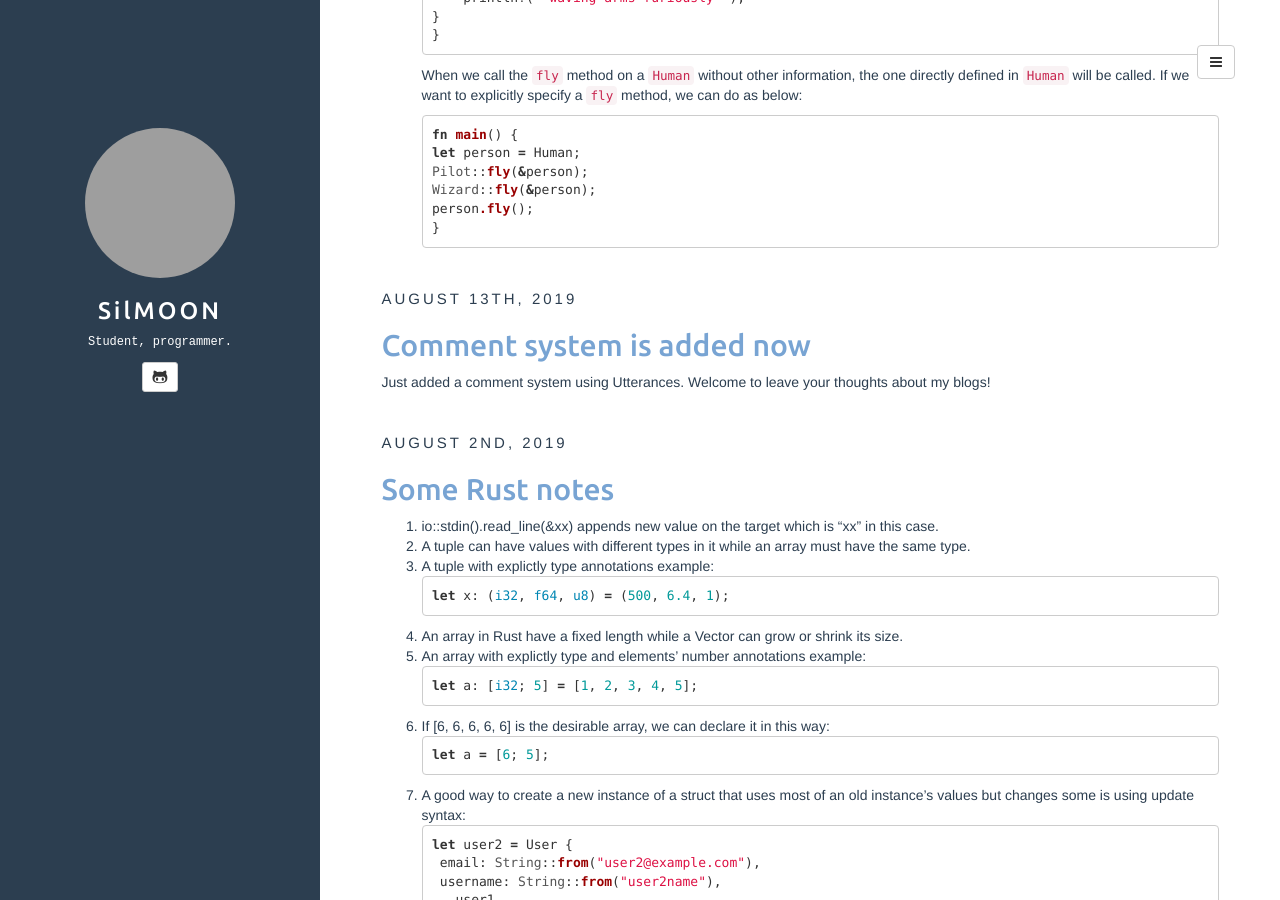
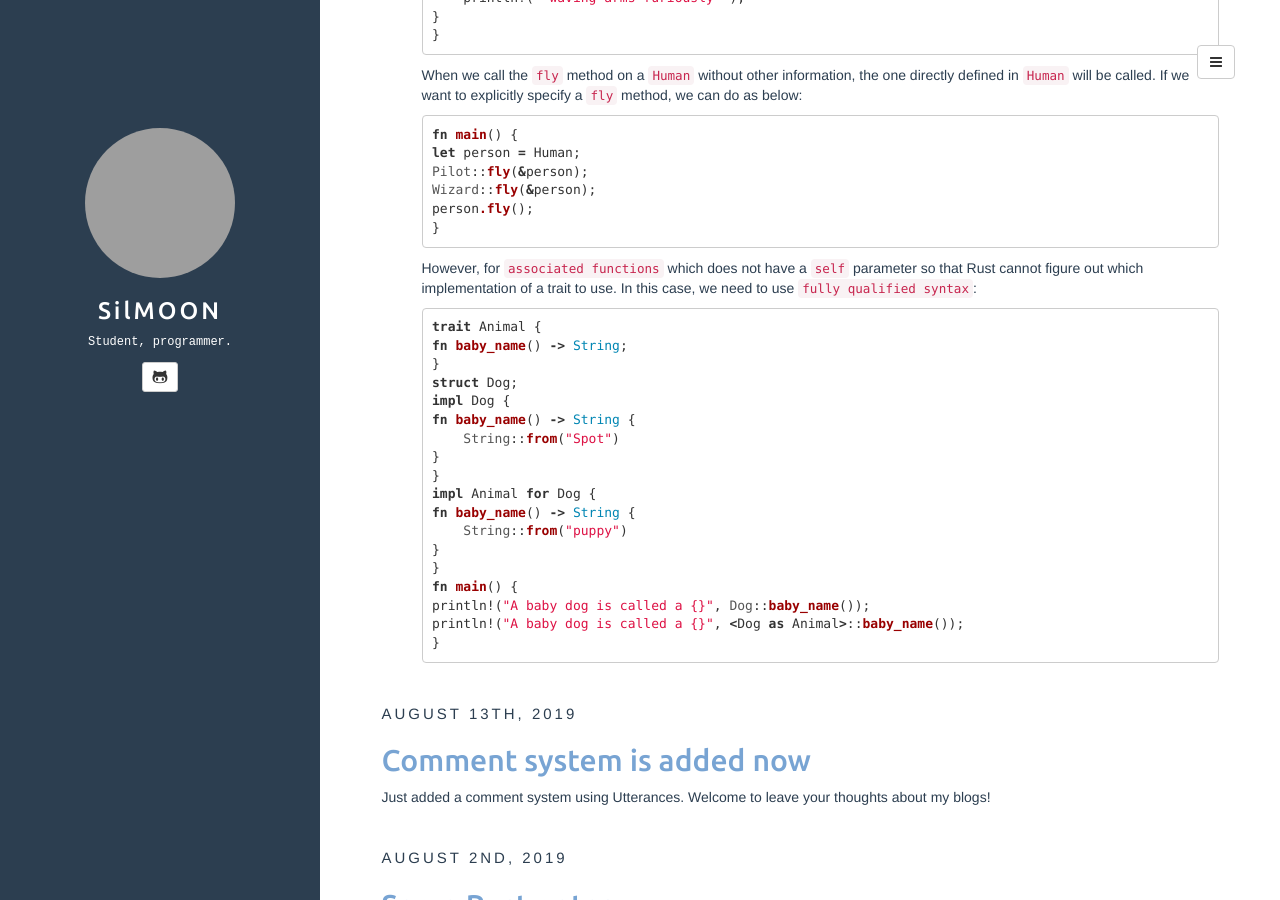
Before and after one commit to SilMOON/silmoon.github.io, a Jekyll site: the page built from index.html, in a window 1280 px wide and 900 px high, scrolled down 5668 px. Built offline with Jekyll 4.4.1, drawn with Linux system fonts in a browser that asks for light colours; the list of posts is cut into pages by our own code; grey boxes are pictures that could not be loaded.

Commit message:
update post

````diff
--- a/_posts/2019-09-10-some-rust-notes-ii.md
+++ b/_posts/2019-09-10-some-rust-notes-ii.md
@@ -303,3 +303,24 @@ fn main() {
     person.fly();
 }
 ```
+However, for `associated functions` which does not have a `self` parameter so that Rust cannot figure out which implementation of a trait to use. In this case, we need to use `fully qualified syntax`:
+```rust
+trait Animal {
+    fn baby_name() -> String;
+}
+struct Dog;
+impl Dog {
+    fn baby_name() -> String {
+        String::from("Spot")
+    }
+}
+impl Animal for Dog {
+    fn baby_name() -> String {
+        String::from("puppy")
+    }
+}
+fn main() {
+    println!("A baby dog is called a {}", Dog::baby_name());
+    println!("A baby dog is called a {}", <Dog as Animal>::baby_name());
+}
+```
````
